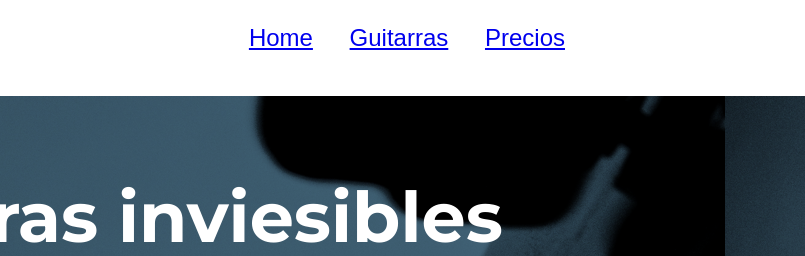
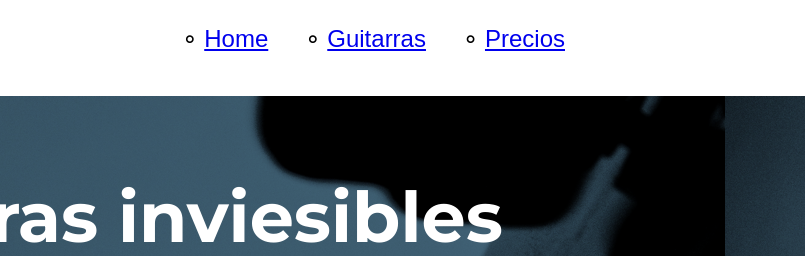
Before and after one commit to VictorBejarano/Invie_WEB, a plain HTML site: page index.html in a window 1280 px wide. Shown: the top 256 px of the page, 475-1280 px from the left. Drawn offline with Linux system fonts and the light colour scheme; a web font is replaced by a local one.

Commit message:
Pseudoelementos y entidades

```diff
--- a/css/invie.css
+++ b/css/invie.css
@@ -77,6 +77,11 @@ body{
 .menu li{
   display: inline-block;
   margin-left: 30px;
+}
+.menu li:before{/* no va indexar mal por los simbolos */
+  content: '∘';
+  font-size: 25px;
+  /* line-height: 10px; */
 }
 .logotipo{
   display: inline-block;
```
